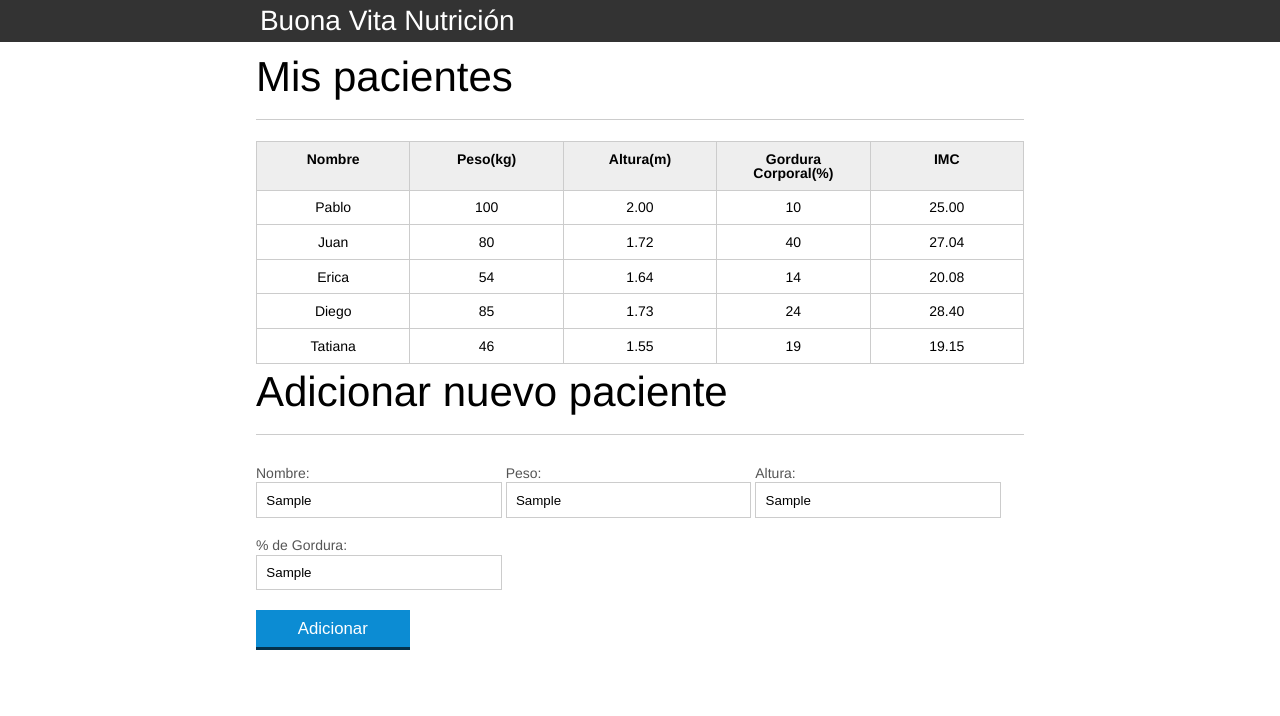
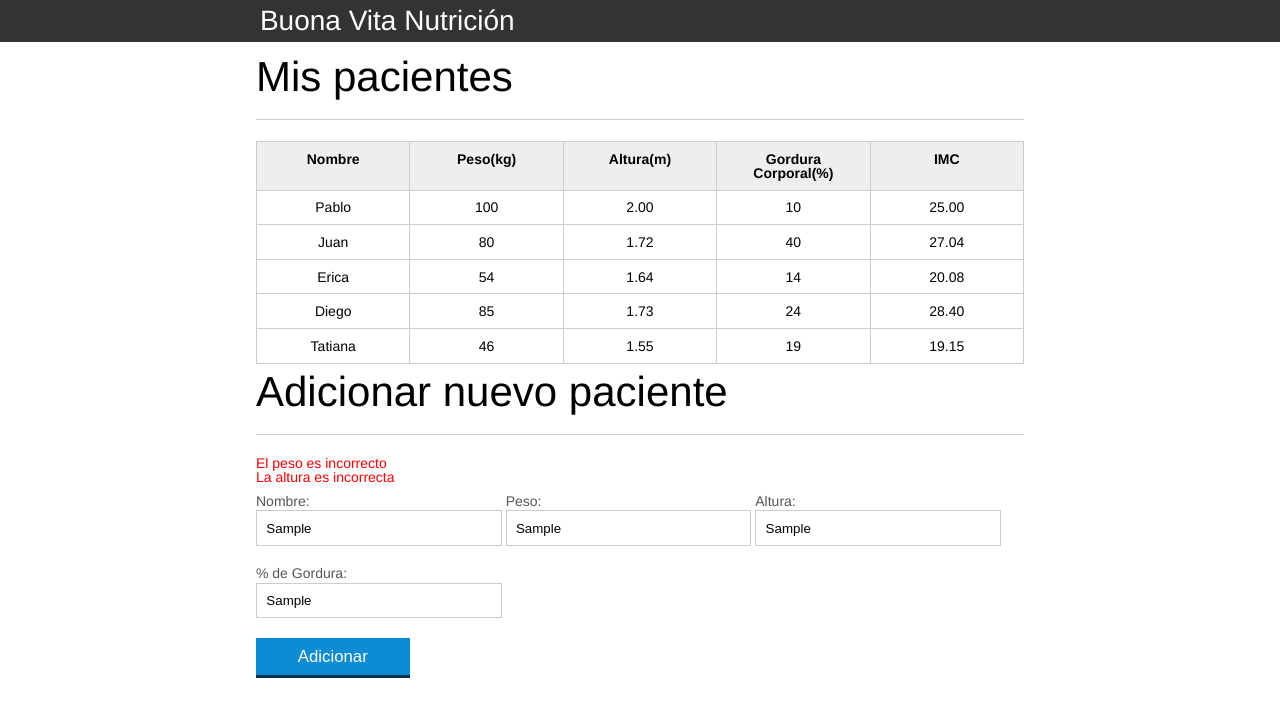
Before and after one commit to madriver76/1746-JavaScript-parte1-aula0, a plain HTML site: page index.html in a window 1280 px wide. Both pictures are taken after typing "Sample", "Sample", "Sample", "Sample" into the empty fields and a click on the button "Adicionar". Drawn offline with Linux system fonts and the light colour scheme.

Commit message:
ver resultado

```diff
--- a/css/index.css
+++ b/css/index.css
@@ -137,6 +137,6 @@ button[disabled=disabled], button:disabled {
 	background-color: lightcoral;
 }
 
-#mensaje-error{
-	color: red;
+#mensaje-errores{
+	color:red;
 }
--- a/index.html
+++ b/index.html
@@ -74,7 +74,10 @@
 		</main>
 		<section class="container">
 			<h2 id="titulo-form">Adicionar nuevo paciente</h2>
-			<span id="mensaje-error"></span>
+			<ul id="mensaje-errores"></ul>
+
+
+
 			<form id ="form-adicionar">
 				<div class="grupo">
 					<label for="nombre">Nombre:</label>
--- a/js/form.js
+++ b/js/form.js
@@ -9,9 +9,8 @@ botonAdicionar.addEventListener("click",function(event){
 
     var errores = validarPaciente(paciente);
     if(errores.length > 0){
-        var mensajeError = document.querySelector("#mensaje-error");
-        mensajeError.textContent = error;
-         return;
+        exhibirMensajesErrores(errores);
+        return;
     }
 
     var tabla = document.querySelector("#tabla-pacientes");
@@ -31,7 +30,6 @@ function capturarDatosPaciente(form){
     return paciente;
 }
 
-
 function construirTr(paciente){
     var pacienteTr = document.createElement("tr");
     pacienteTr.classList.add("paciente");
@@ -43,26 +41,34 @@ function construirTr(paciente){
     pacienteTr.appendChild(construirTd(paciente.imc,"info-imc"));
 
     return pacienteTr;
-
 }
-
 
 function construirTd(dato,clase){
     var td = document.createElement("td");
     td.classList.add(clase);
     td.textContent = dato;
     return td;
-
 }
 
  function validarPaciente(paciente){
-     var errores = []
-     if(!validarPeso(paciente.peso)){
-         errores.push("El peso es incorrecto");
+    var errores = []
+    if(!validarPeso(paciente.peso)){
+        errores.push("El peso es incorrecto");
     }
     if(!validarAltura(paciente.altura)){
         errores.push("La altura es incorrecta");
+    }
+    return errores;
+}
 
-    return errores;
-    }
+function exhibirMensajesErrores(errores){
+    var ul = document.querySelector("#mensaje-errores");
+
+    errores.forEach(function(error){
+        var li = document.createElement("li");
+        li.textContent = error;
+        ul.appendChild(li);
+    });
+
+
 }
```
